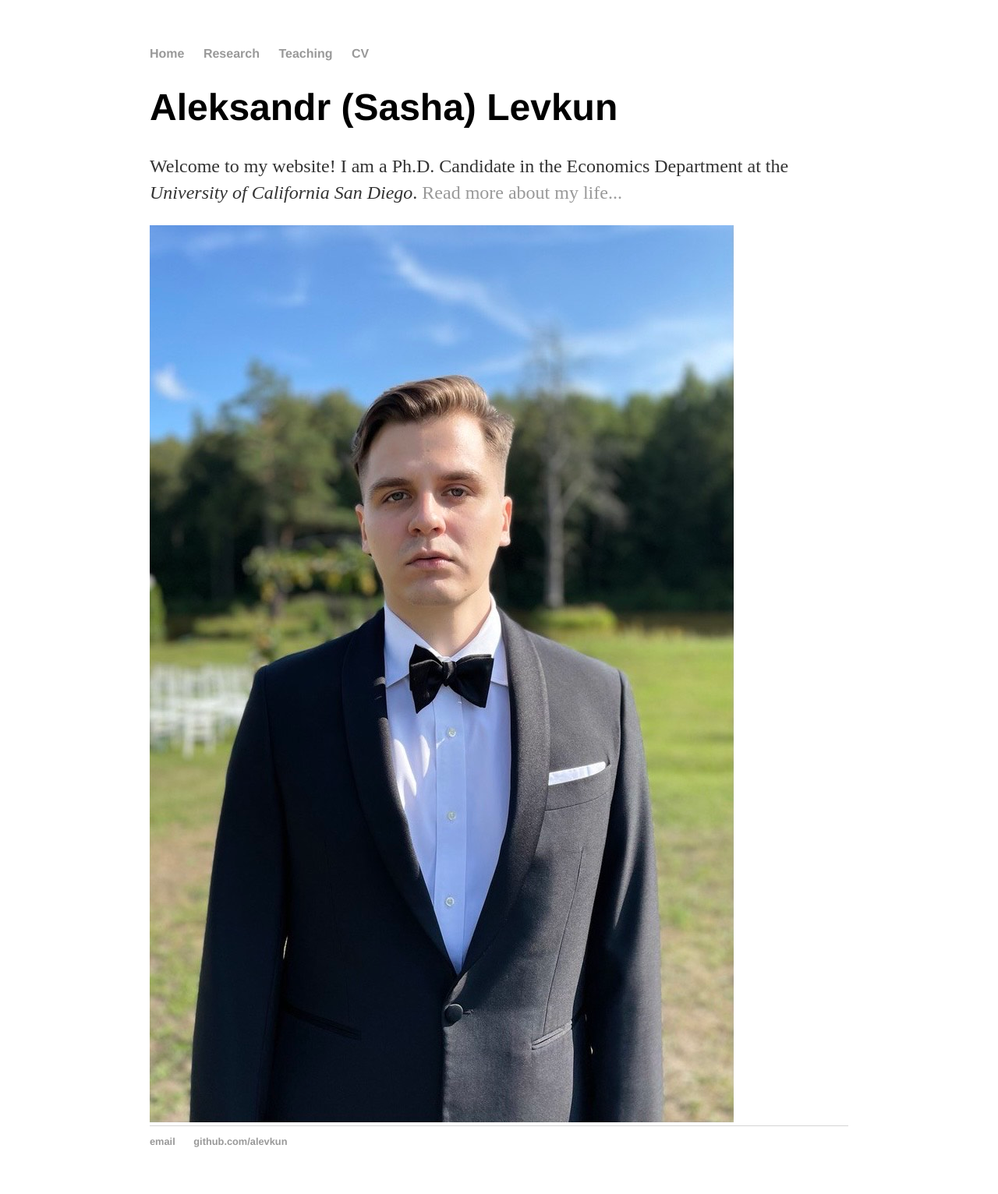
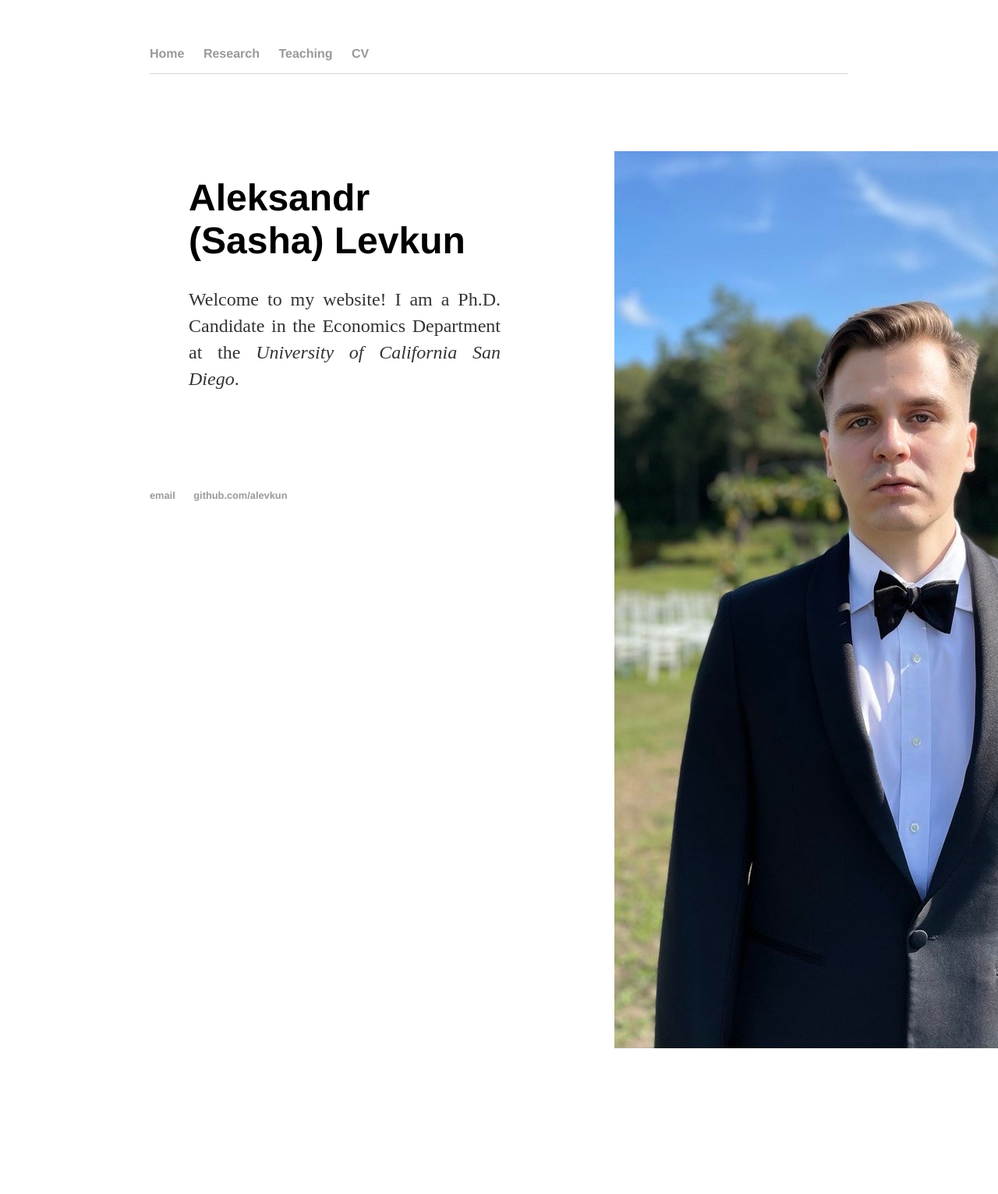
Before and after one commit to alevkun/alevkun.github.io, a Jekyll site: the page built from index.html, in a window 1280 px wide. Shown: the whole page at 78% size. Built offline with Jekyll 4.4.1, drawn with Linux system fonts in a browser that asks for light colours; after the commit the page ends 1449 px from its top, so only the background shows below that.

Commit message:
Update index.html

```diff
--- a/index.html
+++ b/index.html
@@ -2,14 +2,13 @@
 layout: default
 title: Aleksandr Levkun
 ---
-<div class="toleft">
+<div class="topMsg">
 	<h1>Aleksandr (Sasha) Levkun</h1>
 	<p>Welcome to my website! I am a Ph.D. Candidate in the Economics Department at the <em>University of California San Diego</em>. <a href="/about">Read more about my life...</a></p>
 </div>
 
-<div class="toright">
+<div class="popMsg">
         <img
-            class="selfie"
             src="https://alevkun.github.io/assets/headshot.JPG"
         />
 </div>
```
